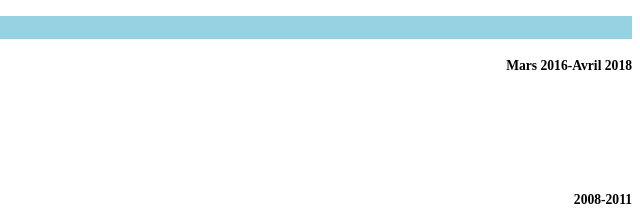
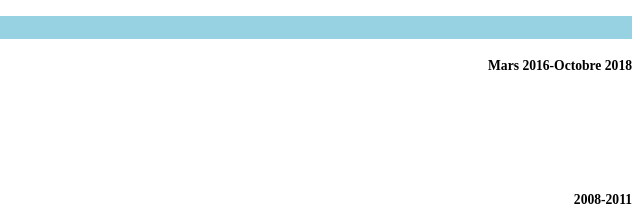
Before and after one commit to Retropsis/Retropsis.github.io, a plain HTML site: page index.html in a window 1280 px wide. Shown: the part 414-635 px from the top of the page, 640-1280 px from the left. Drawn offline with Linux system fonts and the light colour scheme.

Commit message:
CV 10/18
octobre

```diff
--- a/index.html
+++ b/index.html
@@ -56,7 +56,7 @@
 		<h2>EXPERIENCE PROFESSIONNELLE</h2>
 
 		<div id="lieu-3"><h3>Retropsis, développeur indépendant</h3>
-			<div class="date">Mars 2016-Avril 2018</div>
+			<div class="date">Mars 2016-Octobre 2018</div>
 			<div class="detail">- Produit complet pour les plateformes Steam, Google Play, Itch.io et GameJolt.</br>
 			- La totalité des assets 2D produits en pixel art.</br>
 			- La totalité du code en GML Script (Game Maker 1.4) produit.</br>
```
